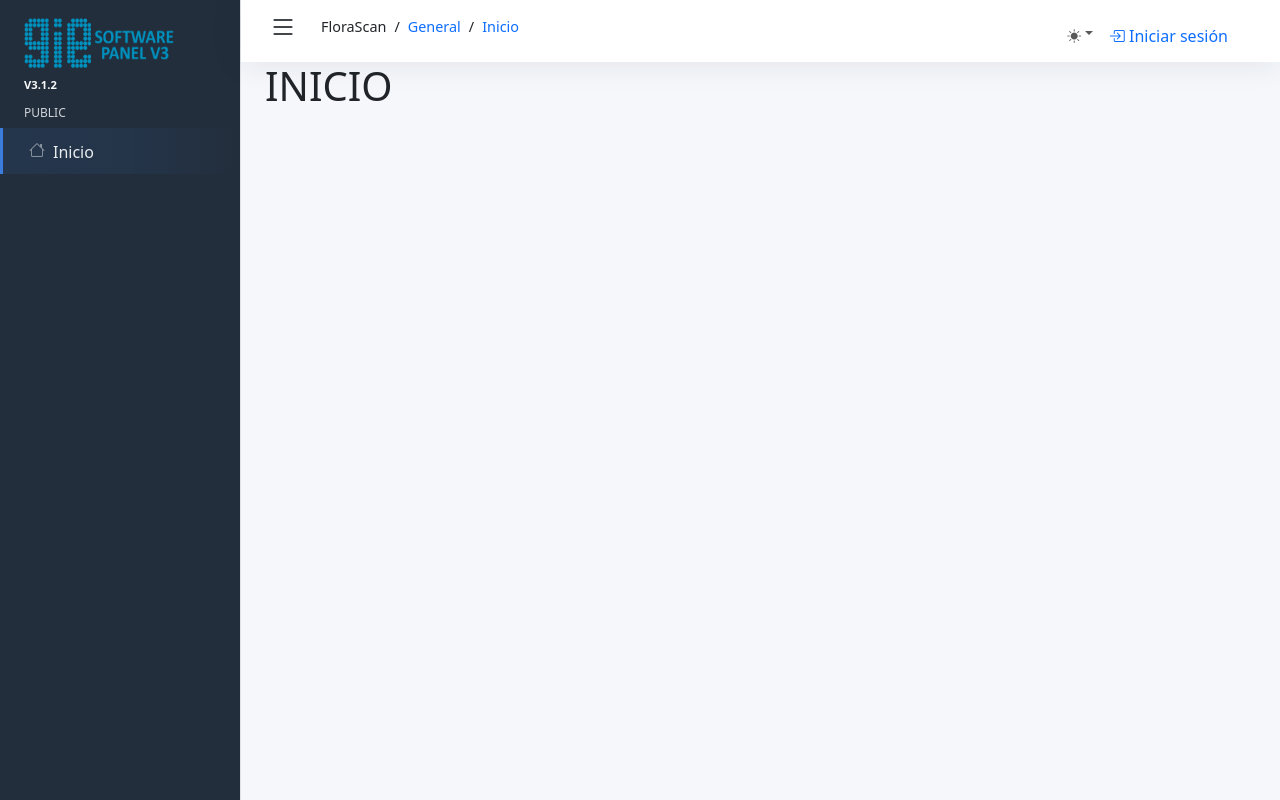
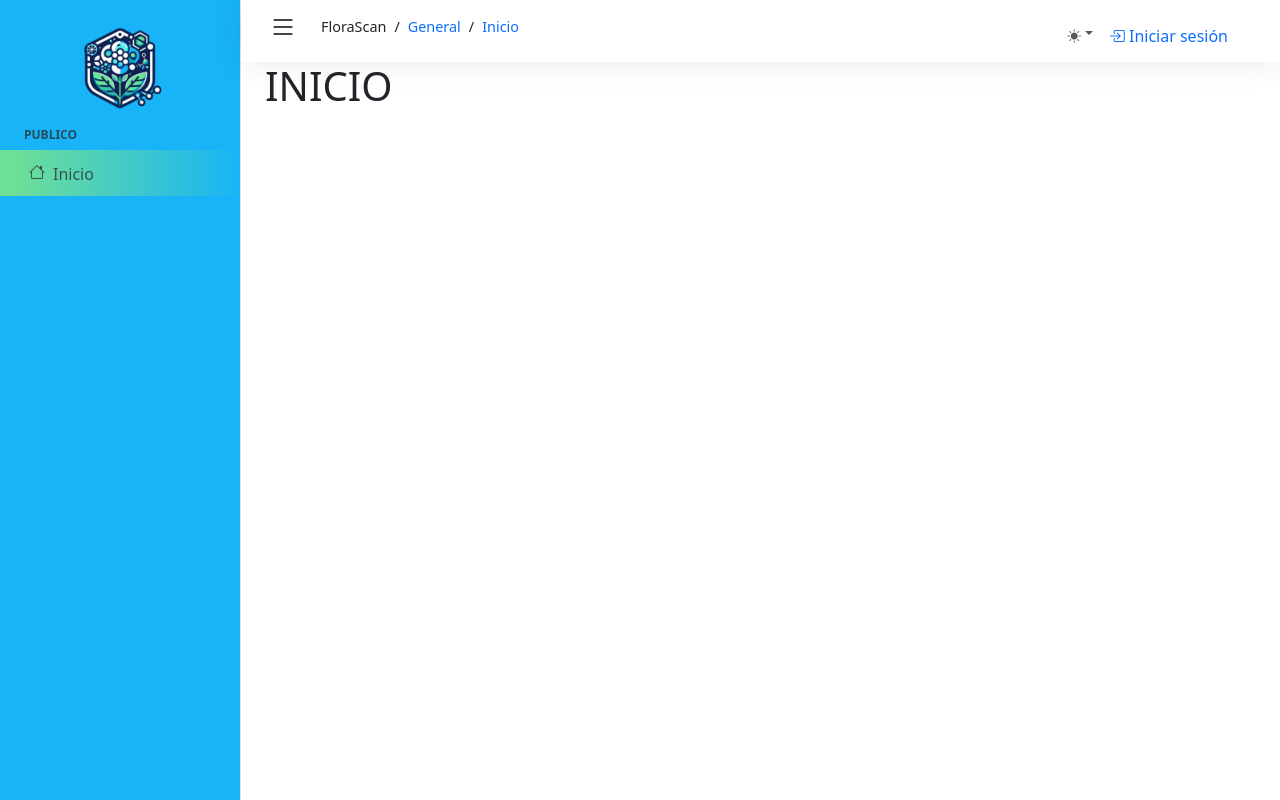
Before and after one commit to AlejandroVilchesF/FloraScan, a Vue app in the folder 1.frontend/: page /general/inicio in a window 1280 px wide. Built offline with nearby package versions, Linux system fonts and the light colour scheme.

Commit message:
Creados los estilos para modo claro y oscuro

```diff
--- a/1.frontend/src/assets/css/main.css
+++ b/1.frontend/src/assets/css/main.css
@@ -130,7 +130,7 @@ main {
 
 body {
   font-size: 0.875rem;
-  background-color: #f5f7fb;
+  background-color: #fff;
 }
 
 .card {
--- a/1.frontend/src/assets/scss/custom.scss
+++ b/1.frontend/src/assets/scss/custom.scss
@@ -345,11 +345,19 @@ body {
     background: #222e3c;
   }
 
+  #sidebar-wrapper{
+    background-color: #101f4a !important;
+  }
+
+  .sidebar-link{
+    background-color: #101f4a !important;
+  }
+
 }
 
 @include color-mode(light) {
   body  {
-    background: #f5f7fb;
+    background: #fff !important;
   }
 
   .navbar {
@@ -377,4 +385,43 @@ body {
   .deviceItem:hover {
     background-color: #90aaca;
   }
+
+  #sidebar-wrapper{
+    background-color: #18b4f7 !important;
+  }
+
+  .sidebar-link{
+    background-color: #18b4f7 !important;
+  }
+
+  .sidebar-header{
+    color: #292929;
+    font-weight: bold;
+    opacity: 0.75 !important;
+  }
+
+  .sidebar-link > span{
+    color: #292929;
+    opacity: 0.75 !important;
+  }
+
+  .sidebar-link > i{
+    color: #292929;
+    opacity: 0.75 !important;
+  }
+
+  .sidebar-item.active .sidebar-link:hover,
+  .sidebar-item.active>.sidebar-link {
+      background: linear-gradient(90deg, #6edf97, #6edf97 5%, transparent);
+      border-left-color: #6edf97;
+      color: #292929;
+  }
+
+  .sidebar-item.active .sidebar-link:hover i,
+  .sidebar-item.active .sidebar-link:hover svg,
+  .sidebar-item.active>.sidebar-link i,
+  .sidebar-item.active>.sidebar-link span,
+  .sidebar-item.active>.sidebar-link svg {
+    color: #292929;
+  }
 }
--- a/1.frontend/src/layout/components/SideBar.vue
+++ b/1.frontend/src/layout/components/SideBar.vue
@@ -1,14 +1,13 @@
 <template>
   <div class="border-end bg-white" id="sidebar-wrapper">
     <a class="sidebar-brand" style="text-decoration: none">
-      <div class="mx-0 px-0">
-        <img src="~@/assets/logo/logo-gie-02.png" style="height: 50px; width: 150px;"/>
+      <div class="mx-0 px-0 text-center">
+        <img src="~@/assets/logo/logo-no-background.png" style="height: 100px; width: 100px;"/>
       </div>
-      <span style="font-size: 0.7rem">{{ panelVersion }}</span>
     </a>
 
     <ul class="sidebar-nav">
-      <li class="sidebar-header text-uppercase">{{ 'Public' }}</li>
+      <li class="sidebar-header text-uppercase">{{ 'Publico' }}</li>
 
       <router-link :to="{ name: 'inicio' }" class="routerLink">
         <li
@@ -78,7 +77,7 @@
         </li>
       </router-link>
 
-      <router-link :to="{ name: 'settings' }" class="routerLink">
+      <!-- <router-link :to="{ name: 'settings' }" class="routerLink">
         <li
           class="sidebar-item"
           :class="{ active: isCurrentRoute('settings') }"
@@ -88,7 +87,7 @@
             <span class="align-middle">Configuración</span>
           </a>
         </li>
-      </router-link>
+      </router-link> -->
     </ul>
   </div>
 </template>
--- a/1.frontend/src/views/log/index.vue
+++ b/1.frontend/src/views/log/index.vue
@@ -3,7 +3,7 @@
     <div class="row">
       <div class="col-12 col-md-4">
         <Select
-          label="Log type"
+          label="Tipo de Log"
           id="searchLogType"
           :modelValue="findParams.logType"
           :options="logTypeOptions"
@@ -107,7 +107,7 @@ export default {
       ],
       secondaryLogs: [],
       logTypeOptions: [
-        {key: 'Any', value: 'any'},
+        {key: 'Cualquiera', value: 'any'},
         {key: 'SYSTEM ACCESS', value: 'SYSTEM ACCESS'},
         {key: 'ACCOUNT REGISTER', value: 'ACCOUNT REGISTER'},
         {key: 'RECOVERY REQUEST', value: 'RECOVERY REQUEST'},
--- a/1.frontend/src/views/profile/components/EditProfile.vue
+++ b/1.frontend/src/views/profile/components/EditProfile.vue
@@ -232,7 +232,7 @@
     },
     mounted(){
         if(this.userData){
-            this.localName = this.userData.info.name;
+            this.localName = this.userData.info.nombre_usuario;
             this.localEmail = this.userData.info.email;
             this.localBio = this.userData.info.bio;
             if(this.localBio){
@@ -267,7 +267,7 @@
             reader.readAsDataURL(file);
         },
         async saveData(){
-            this.invalidName = this.localName != this.userData.info.name && (!this.localName || this.localName == '' || this.localName?.length > 30);
+            this.invalidName = this.localName != this.userData.info.nombre_usuario && (!this.localName || this.localName == '' || this.localName?.length > 30);
             this.invalidEmail = this.localEmail != this.userData.info.email && (!this.localEmail || this.localEmail == '' || this.localEmail?.length > 30);
             this.invalidBio =  this.bioLength > 500;
             let newPw = this.newPassword && this.newPassword != '';
@@ -405,7 +405,7 @@
         },
         async restoreData(){
             if(this.userData){
-                this.localName = this.userData.info.name;
+                this.localName = this.userData.info.nombre_usuario;
                 this.localEmail = this.userData.info.email;
                 this.localBio = this.userData.info.bio;
                 if(this.localBio){
--- a/1.frontend/src/views/profile/components/Info.vue
+++ b/1.frontend/src/views/profile/components/Info.vue
@@ -38,7 +38,7 @@ export default {
   computed: {
     username: function(){
       if(useUsersStore().v_userdata && useUsersStore().v_userdata.info)
-      return useUsersStore().v_userdata.info.name;
+      return useUsersStore().v_userdata.info.nombre_usuario;
     },
     rolename: function(){
       if(useUsersStore().v_userdata  && useUsersStore().v_userdata.role)
--- a/1.frontend/src/views/users/index.vue
+++ b/1.frontend/src/views/users/index.vue
@@ -13,7 +13,7 @@
               role="tab"
               aria-controls="users"
               aria-selected="true"
-              >Users
+              >Usuarios
             </a>
           </li>
           <li class="nav-item">
```
Also changed, not shown: 1.frontend/src/views/users/components/Roles.vue (+25 -23 lines), 1.frontend/src/views/users/components/Users.vue (+16 -16 lines), 1.frontend/src/assets/logo/logo-no-background.png (added).
